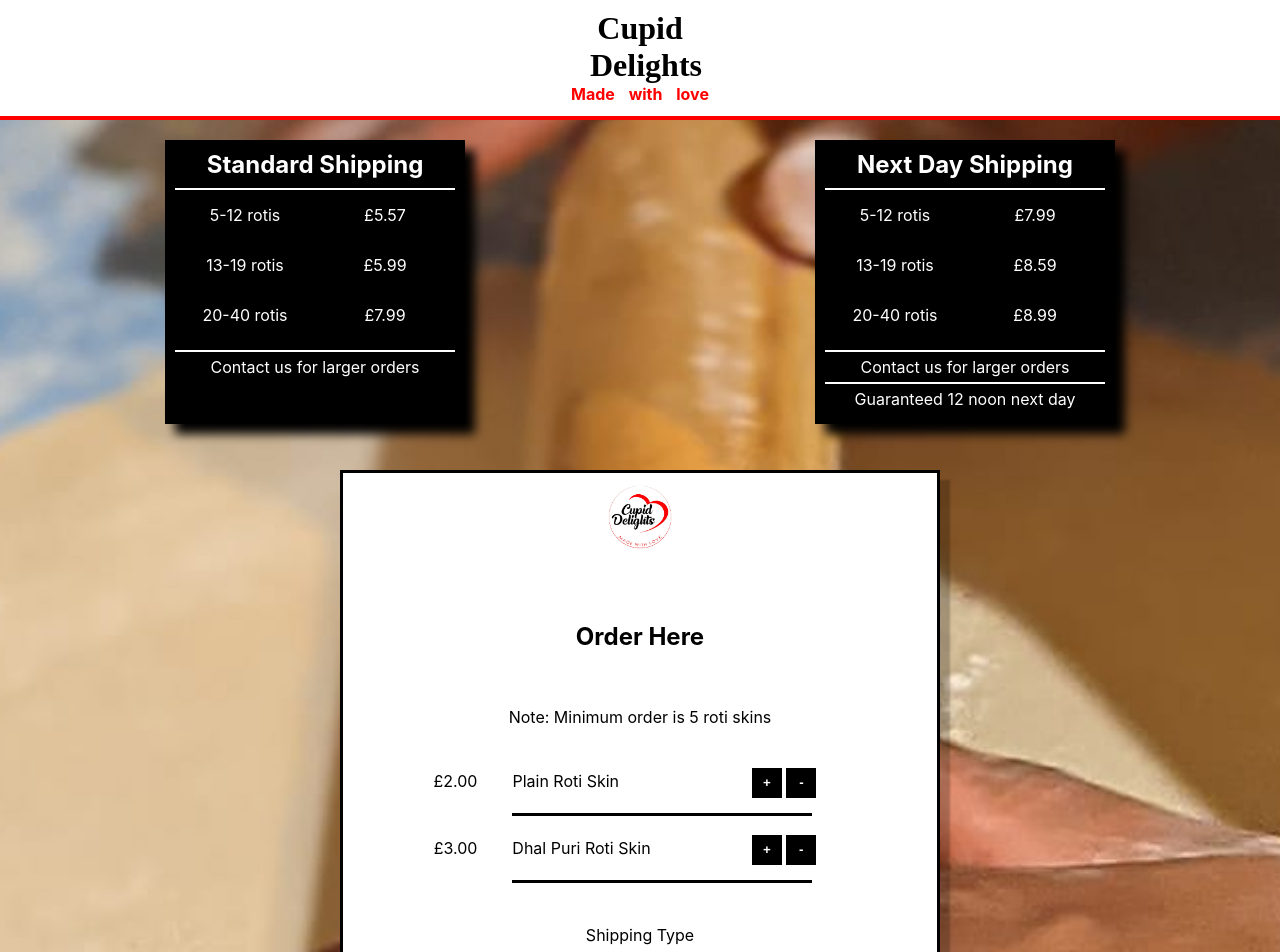
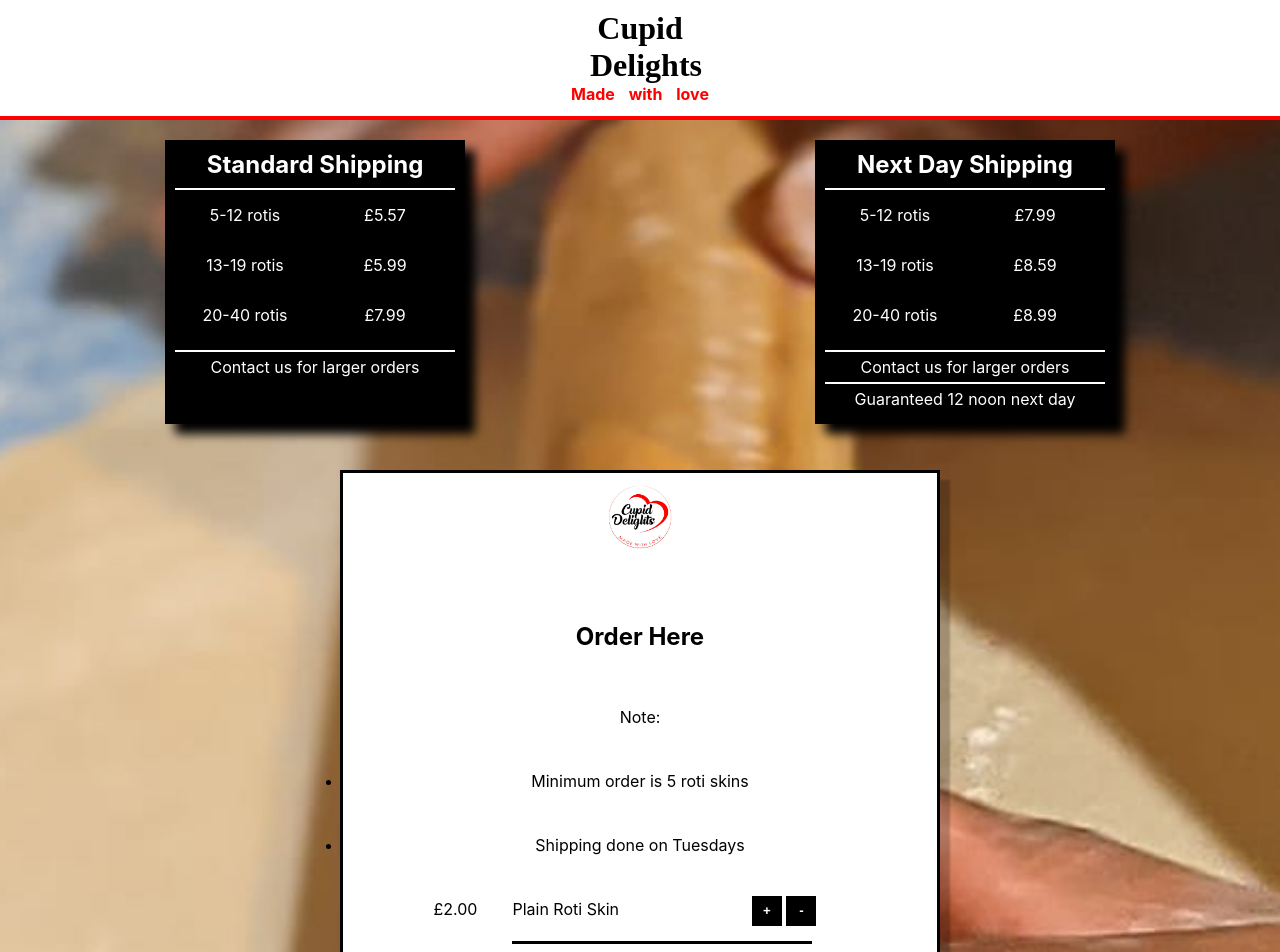
Before and after one commit to sammateo/cupid-delights, a Next.js app: page / in a window 1280 px wide. Shown: the top 952 px of the page. Built offline with nearby package versions, Linux system fonts and the light colour scheme.

Commit message:
shipping done on tuesdays

```diff
--- a/pages/index.js
+++ b/pages/index.js
@@ -172,7 +172,12 @@ function Home() {
               />
         </div>
           <h2>Order Here</h2>
-          <p>Note: Minimum order is 5 roti skins</p>
+
+          <ul>
+            <p>Note: </p>
+            <li>Minimum order is 5 roti skins</li>
+            <li>Shipping done on Tuesdays</li>
+          </ul>
           <div className={styles.options}>
           <span>{formatter.format(price1)}</span><p>{name1}</p> <button name ="option1" value={option1} onClick={add} className="plusbutton"> + </button> <button name ="option1" onClick={minus} value={option1} className="minusbutton"> - </button>
             <br></br>
```
